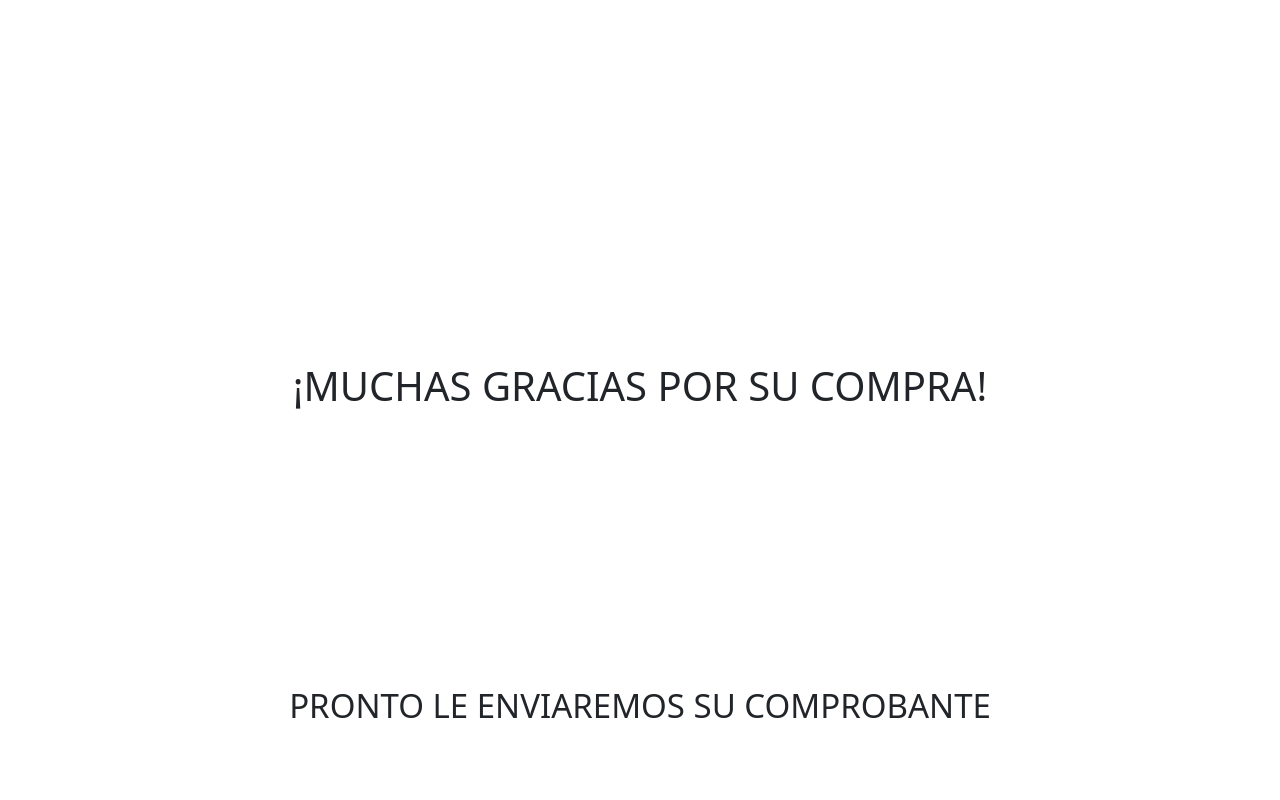
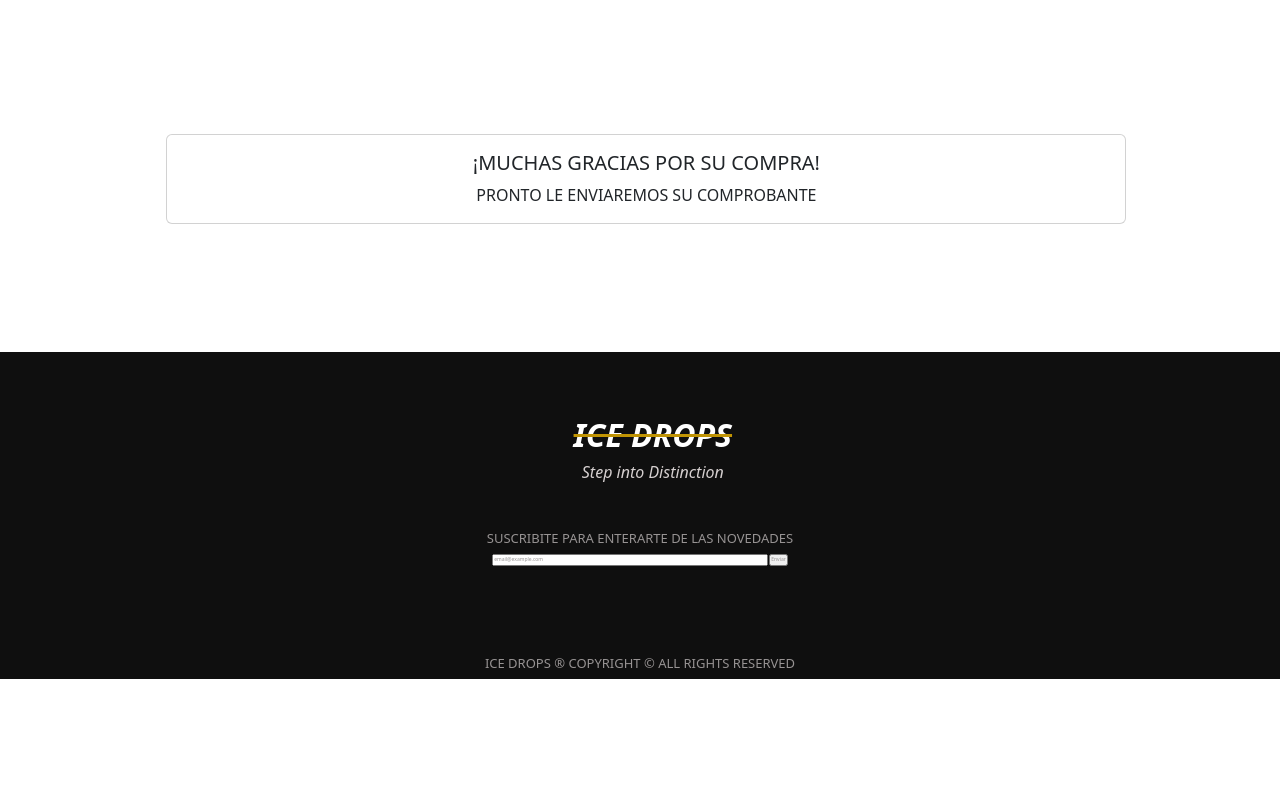
Before and after one commit to matiriquelmeluna/icedrops, a plain HTML site: page pages/pagado.html in a window 1280 px wide. Shown: the part 340-1140 px from the top of the page. After the commit the page ends 1019 px from the top, so only its background shows below. Drawn offline with nearby package versions, Linux system fonts and the light colour scheme.

Commit message:
Bootstrap añadido en pagado

```diff
--- a/css/style.css
+++ b/css/style.css
@@ -934,20 +934,9 @@
     text-align: center;
 
 }
-.cartel1pagado{
-    margin-top: 30%;
-    margin-left: 5%;
-    margin-right: 5%;
-    padding: 10px;
-    font-size: 20px;
-}
-.cartel2pagado{
-    margin-top: 20%;
-    margin-left: 5%;
-    margin-right: 5%;
-    margin-bottom: 23%;
-    padding: 10px;
-    font-size: 13px;
+#cardpagado{
+    width: 90%;
+    margin: 13%;
 }
 
 
@@ -1117,17 +1106,13 @@
     .card{
         margin: 0%;
     }
-    .cartel1pagado{
-        margin-top: 30%;
-        margin-left: 5%;
-        margin-right: 5%;
-        padding: 10px;
-        font-size: 40px;
+    .mainpagado {
+        margin-top: 10%;
+        text-align: center;
+
     }
-    .cartel2pagado{
-        margin-left: 5%;
-        margin-right: 5%;
-        padding: 10px;
-        font-size: 33px;
+    .footerpagado {
+        margin-top: 10%;
+
     }
 }
--- a/pages/pagado.html
+++ b/pages/pagado.html
@@ -41,8 +41,12 @@
         </header>
         <main class="mainpagado">
 
-            <h1 class="cartel1pagado">¡MUCHAS GRACIAS POR SU COMPRA!</h1>
-            <h2 class="cartel2pagado">PRONTO LE ENVIAREMOS SU COMPROBANTE</h2>
+            <div class="card w-75 mb-3" id="cardpagado">
+                <div class="card-body">
+                    <h5 class="card-title">¡MUCHAS GRACIAS POR SU COMPRA!</h5>
+                    <p class="card-text">PRONTO LE ENVIAREMOS SU COMPROBANTE</p>
+                </div>
+            </div>
 
         </main>
         <footer class="footerpagado">
```
